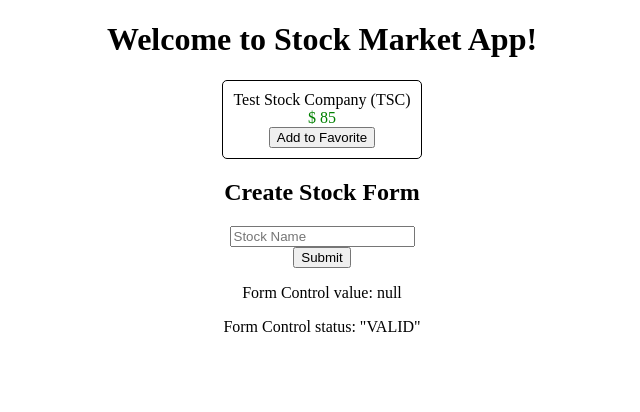
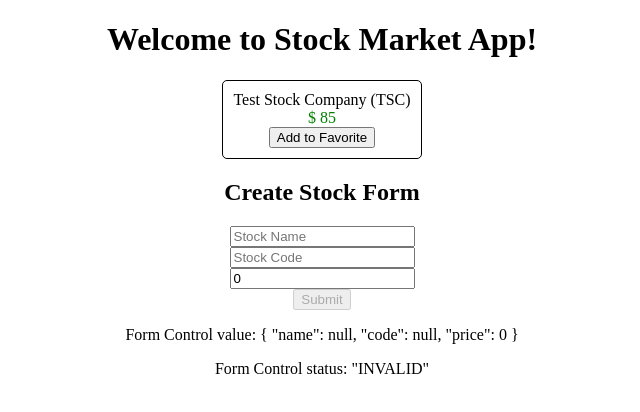
Before and after one commit to KashmirKahlon/stock-market-ng6, an Angular app: page / in a window 1280 px wide. Shown: the top 412 px of the page, without its empty margins (318-958 px from the left). Built offline with nearby package versions, Linux system fonts and the light colour scheme.

Commit message:
chap7-form-group-stock-market

```diff
--- a/src/app/stock/create-stock/create-stock.component.html
+++ b/src/app/stock/create-stock/create-stock.component.html
@@ -3,14 +3,19 @@
 </h2>
 
 <div class="form-group">
-
-  <div class="stock-name">
-    <input type="text" placeholder="Stock Name" name="stockName" [formControl]="nameControl">
-  </div>
-
-  <button (click)="onSubmit()">Submit</button>
-
+  <form [formGroup]="stockForm" (ngSubmit)="onSubmit()">
+    <div class="stock-name">
+      <input type="text" placeholder="Stock Name" name="stockName" formControlName="name">
+    </div>
+    <div class="stock-code">
+      <input type="text" placeholder="Stock Code" formControlName="code">
+    </div>
+    <div class="stock-price">
+      <input type="number" placeholder="Stock Price" formControlName="price">
+    </div>
+    <button type="submit" [disabled]="!stockForm.valid">Submit</button>
+  </form>
 </div>
 
-<p>Form Control value: {{ nameControl.value | json }}</p>
-<p>Form Control status: {{ nameControl.status | json }}</p>
+<p>Form Control value: {{ stockForm.value | json }}</p>
+<p>Form Control status: {{ stockForm.status | json }}</p>
--- a/src/app/stock/create-stock/create-stock.component.ts
+++ b/src/app/stock/create-stock/create-stock.component.ts
@@ -1,5 +1,5 @@
 import { Component } from '@angular/core'
-import { FormControl } from '@angular/forms'
+import { FormControl, FormGroup, Validators } from '@angular/forms'
 
 @Component({
   selector: 'app-create-stock',
@@ -7,11 +7,16 @@
   styleUrls: ['./create-stock.component.css'],
 })
 export class CreateStockComponent {
+  public stockForm: FormGroup = new FormGroup({
+    name: new FormControl(null, Validators.required),
+    code: new FormControl(null, [Validators.required, Validators.minLength(2)]),
+    price: new FormControl(0, [Validators.required, Validators.min(0)]),
+  })
   public nameControl = new FormControl()
 
   constructor() {}
 
   onSubmit() {
-    console.log('Name Control Value:', this.nameControl.value)
+    console.log('Stock Form Value:', this.stockForm.value)
   }
 }
```
